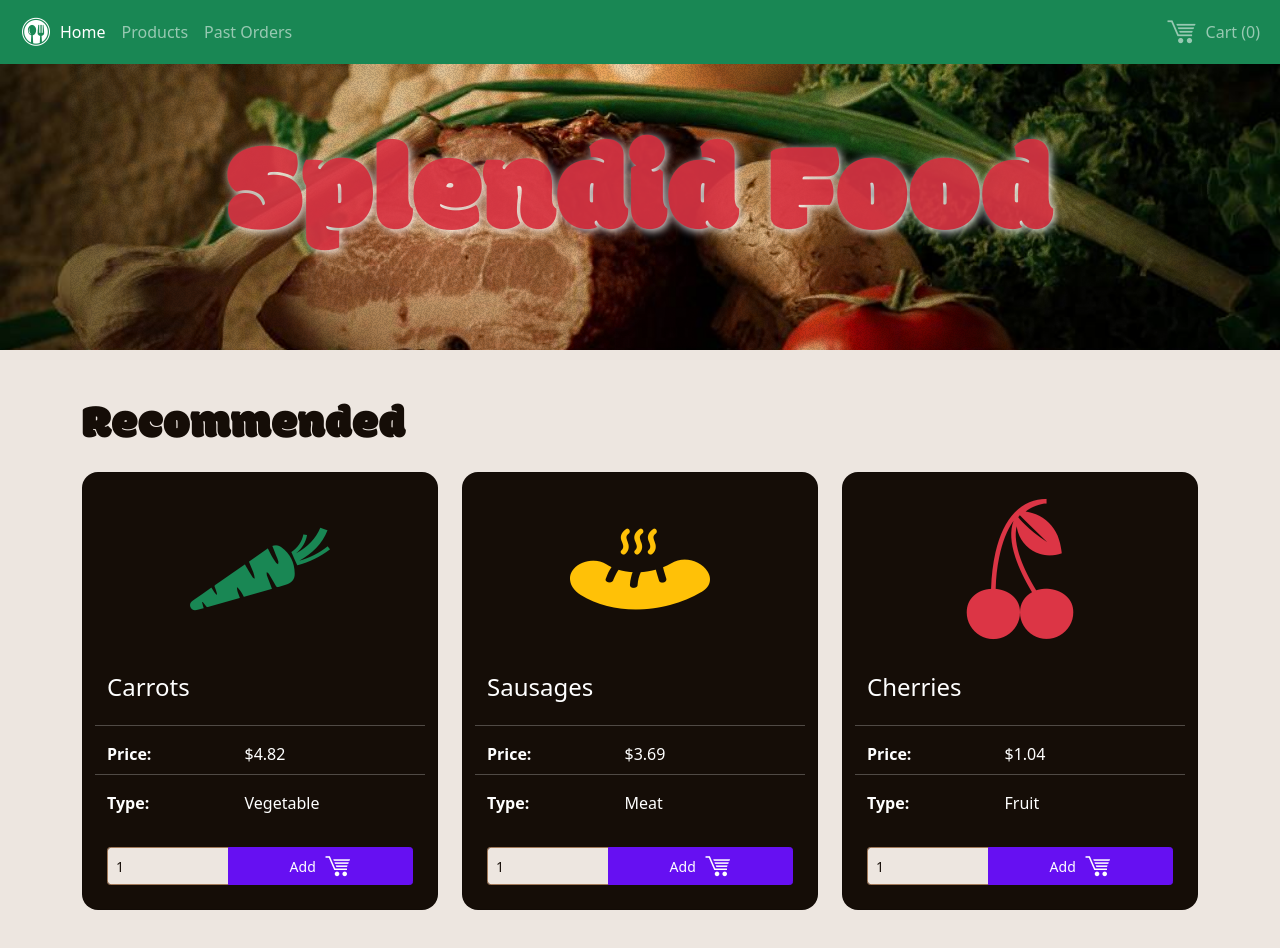
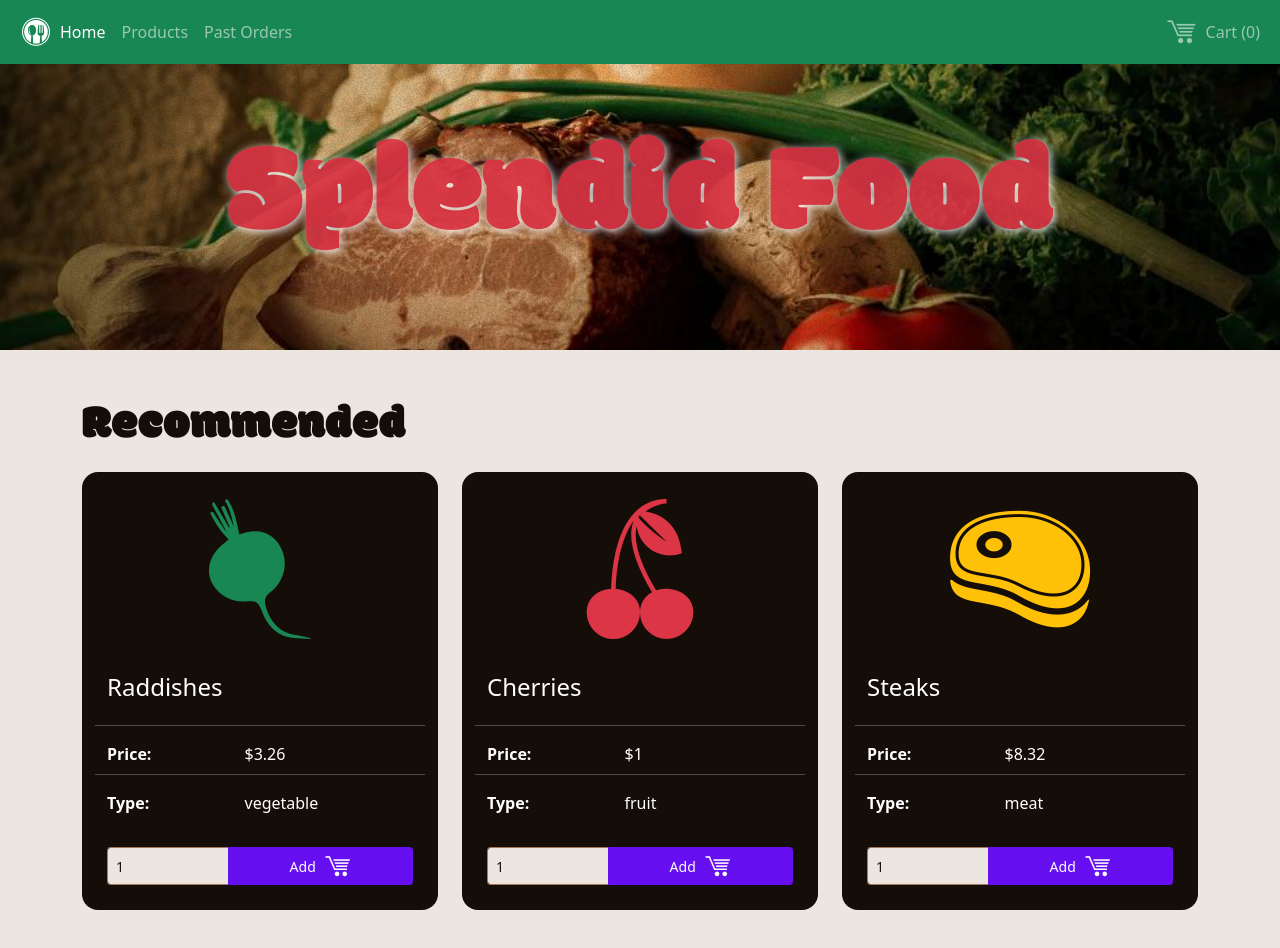
Before and after one commit to webceyhan/vue-splendid-food, a Vue app: page / in a window 1280 px wide. Shown: the top 948 px of the page. Built offline with nearby package versions, Linux system fonts and the light colour scheme.

Commit message:
static cards replaced by product-card component

```diff
--- a/src/views/Home.vue
+++ b/src/views/Home.vue
@@ -12,118 +12,8 @@
       <h1 class="mb-3">Recommended</h1>
 
       <div class="row row-cols-1 row-cols-md-3 g-4">
-        <!-- card 1 -->
-        <div class="col">
-          <div class="card bg-dark text-white rounded-5">
-            <div class="card-image-top text-center pt-3">
-              <i class="icofont-10x icofont-carrot text-success"></i>
-            </div>
-
-            <div class="card-body p-4">
-              <h4 class="card-title mb-4">Carrots</h4>
-
-              <dl class="row mb-4">
-                <hr />
-                <dt class="col-sm-5">Price:</dt>
-                <dd class="col-sm-7">$4.82</dd>
-                <hr />
-                <dt class="col-5">Type:</dt>
-                <dd class="col-7">Vegetable</dd>
-              </dl>
-
-              <div class="input-group input-group-sm">
-                <input type="number" class="form-control" value="1" />
-                <button
-                  class="
-                    btn btn-primary
-                    d-flex
-                    align-items-center
-                    justify-content-center
-                    flex-fill
-                  "
-                >
-                  Add
-                  <i class="icofont-cart-alt icofont-2x ms-2"></i>
-                </button>
-              </div>
-            </div>
-          </div>
-        </div>
-
-        <!-- card 2 -->
-        <div class="col">
-          <div class="card bg-dark text-white rounded-5">
-            <div class="card-image-top text-center pt-3">
-              <i class="icofont-10x icofont-sausage text-warning"></i>
-            </div>
-
-            <div class="card-body p-4">
-              <h4 class="card-title mb-4">Sausages</h4>
-
-              <dl class="row mb-4">
-                <hr />
-                <dt class="col-sm-5">Price:</dt>
-                <dd class="col-sm-7">$3.69</dd>
-                <hr />
-                <dt class="col-sm-5">Type:</dt>
-                <dd class="col-sm-7">Meat</dd>
-              </dl>
-
-              <div class="input-group input-group-sm">
-                <input type="number" class="form-control" value="1" />
-                <button
-                  class="
-                    btn btn-primary
-                    d-flex
-                    align-items-center
-                    justify-content-center
-                    flex-fill
-                  "
-                >
-                  Add
-                  <i class="icofont-cart-alt icofont-2x ms-2"></i>
-                </button>
-              </div>
-            </div>
-          </div>
-        </div>
-
-        <!-- card 3 -->
-        <div class="col">
-          <div class="card bg-dark text-white rounded-5">
-            <div class="card-image-top text-center pt-3">
-              <i class="icofont-10x icofont-cherry text-danger"></i>
-            </div>
-
-            <div class="card-body p-4">
-              <h4 class="card-title mb-4">Cherries</h4>
-
-              <dl class="row mb-4">
-                <hr />
-                <dt class="col-sm-5">Price:</dt>
-                <dd class="col-sm-7">$1.04</dd>
-                <hr />
-                <dt class="col-sm-5">Type:</dt>
-                <dd class="col-sm-7">Fruit</dd>
-              </dl>
-
-              <div class="input-group input-group-sm">
-                <input type="number" class="form-control" value="1" />
-                <button
-                  class="
-                    btn btn-primary
-                    d-flex
-                    align-items-center
-                    justify-content-center
-                    flex-fill
-                  "
-                >
-                  Add
-                  <i class="icofont-cart-alt icofont-2x ms-2"></i>
-                </button>
-              </div>
-            </div>
-          </div>
+        <div class="col" v-for="food in recommendedFoods" :key="food.id">
+          <ProductCard :product="food" />
         </div>
       </div>
     </div>
@@ -131,5 +21,15 @@
 </template>
 
 <script>
-export default {};
+import store from "@/store";
+import ProductCard from "@/components/ProductCard";
+
+export default {
+  components: { ProductCard },
+  computed: {
+    recommendedFoods() {
+      return store.foods.slice(0, 3);
+    },
+  },
+};
 </script>
```
